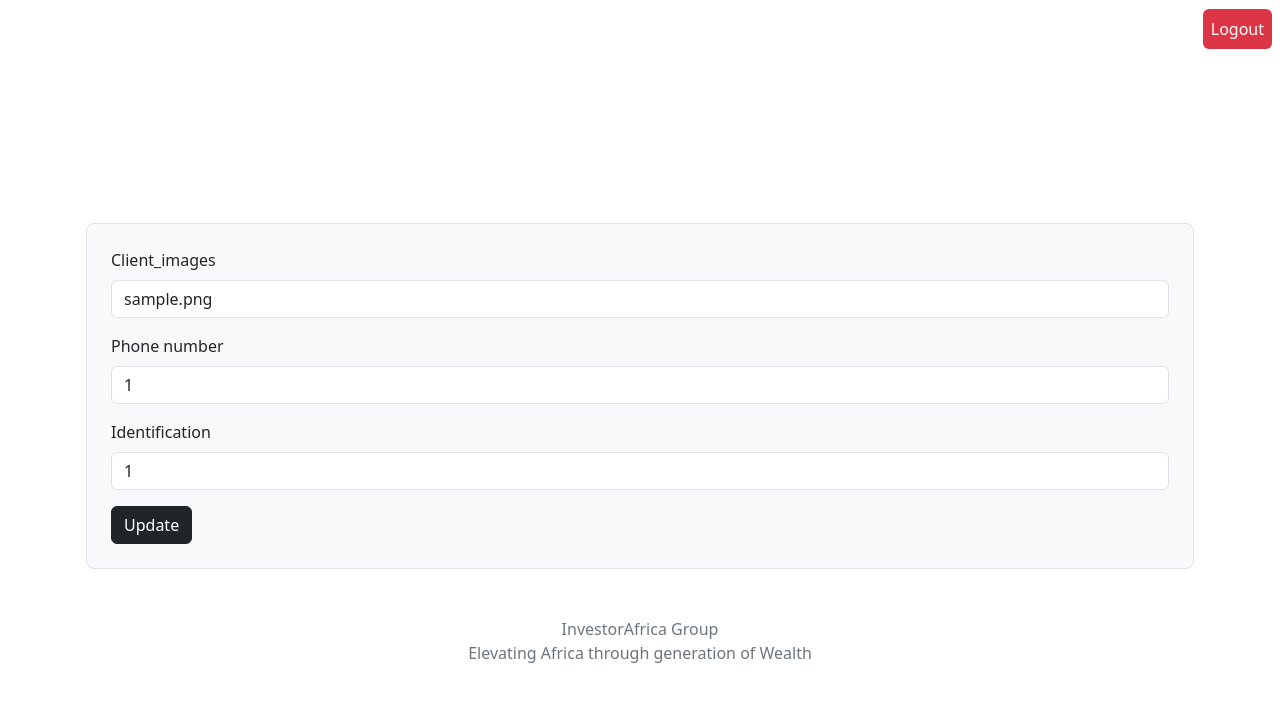
After one commit to dalienst/forex, a Django app: page /accounts/update/00000000-0000-0000-0000-000000000001/client/ in a window 1280 px wide. The commit adds this page. Shown: the top 702 px of the page. Run offline with Django 4.2, Linux system fonts and the light colour scheme; a user stored in the database is signed in; tables that the repository leaves empty hold one stand-in row (values such as "Sample post"); some libraries are stand-ins or nearby versions.

Commit message:
complete basics

```diff
--- a/accounts/models.py
+++ b/accounts/models.py
@@ -21,6 +21,10 @@ class User(AbstractUser, UniversalIdModel, TimeStampedModel):
     def get_short_name(self) -> str:
         return super().get_short_name()
 
+    def get_username(self) -> str:
+        return super().get_username()
+
+
 
 class Client(TimeStampedModel):
     user = models.OneToOneField(
@@ -29,7 +33,7 @@ class Client(TimeStampedModel):
         primary_key=True,
         related_name="client",
     )
-    image = CloudinaryField("client_image", blank=True, null=True)
+    image = CloudinaryField("client_images", blank=True, null=True)
     phone_number = models.BigIntegerField(blank=True, null=True)
     identification = models.BigIntegerField(blank=True, null=True)
 
--- a/accounts/templates/accounts/dashboard.html
+++ b/accounts/templates/accounts/dashboard.html
@@ -25,7 +25,7 @@
                     {% for profile in user_profile %}
                     <div class="card-body">
                         {% if profile.image %}
-                        <img src="{{profile.image}}" alt="" class="img-fluid">
+                        <img src="{{profile.image.url}}" alt="" class="avatarimg mb-3">
                         {% else %}
                         <img src="https://images.unsplash.com/photo-1634926878768-2a5b3c42f139?w=500&auto=format&fit=crop&q=60&ixlib=rb-4.0.3&ixid=M3wxMjA3fDB8MHxzZWFyY2h8MTV8fGF2YXRhcnxlbnwwfHwwfHx8MA%3D%3D"
                             alt="" class="avatarimg mb-3">
@@ -77,6 +77,9 @@
                             Subscribed: {{user_package.created_at}}
                         </p>
                     </div>
+                    <div class="card-footer bg-white">
+                        <a href="{% url 'investments:package-detail' user_package.id %}" class="btn btn-sm btn-dark">Manage</a>
+                    </div>
                 </div>
                 {% endfor %}
                 {% else %}
@@ -87,6 +90,7 @@
 
             <div class="col-md-4 col-sm-12">
                 <h6 class="fw-bold">Notifications</h6>
+                <hr>
             </div>
 
         </div>
--- /dev/null
+++ b/accounts/templates/accounts/user_update.html
@@ -0,0 +1,34 @@
+{% extends 'base.html' %}
+
+{% load static %}
+
+{% block title %}Welcome{% endblock %}
+
+{% load crispy_forms_tags %}
+
+{% block content %}
+<div class="container-fluid m-0 p-0">
+    <div class="h-75 p-5 dash herocolor">
+        <div class="text-center text-white">
+            <h4 class="fw-bold"><a href="{%url 'accounts:client-profile' user.id%}"
+                    class="text-decoration-none text-white">Profile</a> > Update Profile</h4>
+        </div>
+    </div>
+</div>
+
+<section class="container mb-3 mt-3 py-3 px-3">
+    <form method="post" class="p-4 border rounded-3 bg-body-tertiary" enctype="multipart/form-data">
+        {% csrf_token %}
+        <div class="form-floating mb-3">
+            {{ form.image|as_crispy_field }}
+        </div>
+        <div class="form-floating mb-3">
+            {{ form.phone_number|as_crispy_field }}
+        </div>
+        <div class="form-floating mb-3">
+            {{ form.identification|as_crispy_field }}
+        </div>
+        <button class="btn btn-dark" type="submit">Update</button>
+    </form>
+</section>
+{% endblock %}
--- a/accounts/views.py
+++ b/accounts/views.py
@@ -22,7 +22,7 @@ from django.contrib.auth import get_user_model
 from django.conf import settings
 
 from accounts.models import Client, Admin
-from accounts.forms import ClientCreationForm, AdminCreationForm
+from accounts.forms import ClientCreationForm, AdminCreationForm, ClientForm
 from investments.models import InvestCategory, PaymentMethod, Package
 
 User = get_user_model()
@@ -84,6 +84,7 @@ class ClientSignUpView(SuccessMessageMixin, CreateView):
 class ClientDetailView(LoginRequiredMixin, DetailView):
     model = Client
     template_name = "accounts/user_profile.html"
+    context_object_name = "client_detail"
 
     def get_queryset(self):
         return Client.objects.filter(user=self.request.user)
@@ -91,9 +92,13 @@ class ClientDetailView(LoginRequiredMixin, DetailView):
 
 class ClientUpdateView(SuccessMessageMixin, LoginRequiredMixin, UpdateView):
     model = Client
-    fields = ["image"]
     template_name = "accounts/user_update.html"
     success_message = "Profile Updated Successfully!"
+    fields = [
+        "image",
+        "phone_number",
+        "identification",
+    ]
 
     def get_queryset(self):
         return Client.objects.filter(user=self.request.user)
--- a/forexapp/settings/base.py
+++ b/forexapp/settings/base.py
@@ -214,3 +214,5 @@ CONSUMER_SECRET = config("CONSUMER_SECRET")
 ACCESS_TOKEN_URL = config("ACCESS_TOKEN_URL")
 CALLBACK_URL = config("CALLBACK_URL")
 PASS_KEY = config("PASS_KEY")
+
+DEFAULT_FILE_STORAGE = 'cloudinary_storage.storage.MediaCloudinaryStorage'
--- a/forexapp/templates/base.html
+++ b/forexapp/templates/base.html
@@ -8,6 +8,7 @@
         <meta name="viewport" content="width=device-width, initial-scale=1">
         <title>{% block title %}{% endblock %} | Investor Africa</title>
         <link rel="stylesheet" href="{% static 'css/styles.css' %}">
+        <link rel="stylesheet" href="https://cdn.jsdelivr.net/npm/bootstrap-icons@1.11.2/font/bootstrap-icons.min.css">
         <link href="https://cdn.jsdelivr.net/npm/bootstrap@5.3.2/dist/css/bootstrap.min.css" rel="stylesheet"
             integrity="sha384-T3c6CoIi6uLrA9TneNEoa7RxnatzjcDSCmG1MXxSR1GAsXEV/Dwwykc2MPK8M2HN" crossorigin="anonymous">
     </head>
--- a/forexapp/templates/registration/password_reset_confirm.html
+++ b/forexapp/templates/registration/password_reset_confirm.html
@@ -1,6 +1,8 @@
 {% extends "base.html" %}
 
 {% block title %}Enter new password{% endblock %}
+
+{% load crispy_forms_tags %}
 
 {% block content %}
 
@@ -9,8 +11,8 @@
 <h1>Set a new password!</h1>
 <form method="POST">
     {% csrf_token %}
-    {{ form.as_p }}
-    <input type="submit" value="Change my password">
+    {{ form|crispy }}
+    <input type="submit" class="btn btn-dark" value="Change my password">
 </form>
 
 {% else %}
--- a/forexapp/templates/registration/password_reset_form.html
+++ b/forexapp/templates/registration/password_reset_form.html
@@ -1,6 +1,8 @@
 {% extends 'base.html' %}
 
 {% block title %}Forgot Your Password?{% endblock %}
+
+{% load crispy_forms_tags %}
 
 {% block content %}
 
@@ -14,7 +16,7 @@
 
 <form method="POST">
     {% csrf_token %}
-    {{ form.as_p }}
-    <input type="submit" value="Send me instructions!">
+    {{ form|crispy }}
+    <input type="submit" class="btn btn-dark" value="Send me instructions!">
 </form>
 {% endblock %}
--- a/forexapp/templates/registration/signup_form.html
+++ b/forexapp/templates/registration/signup_form.html
@@ -28,7 +28,7 @@
             <div class="form-floating mb-3">
                 {{ form.password2|as_crispy_field }}
             </div>
-            <button class="btn btn-primary" type="submit">Sign Up</button>
+            <button class="btn btn-dark" type="submit">Sign Up</button>
             <div class="form-floating mb-3 mt-3">
                 <a href="{% url 'login' %}">Already have an account? Log in</a>
             </div>
```
Also changed, not shown: accounts/forms.py (+16 -0 lines), accounts/templates/accounts/user_profile.html (added, +32 -0 lines), accounts/migrations/0006_alter_client_image.py (added), 1 other file.
